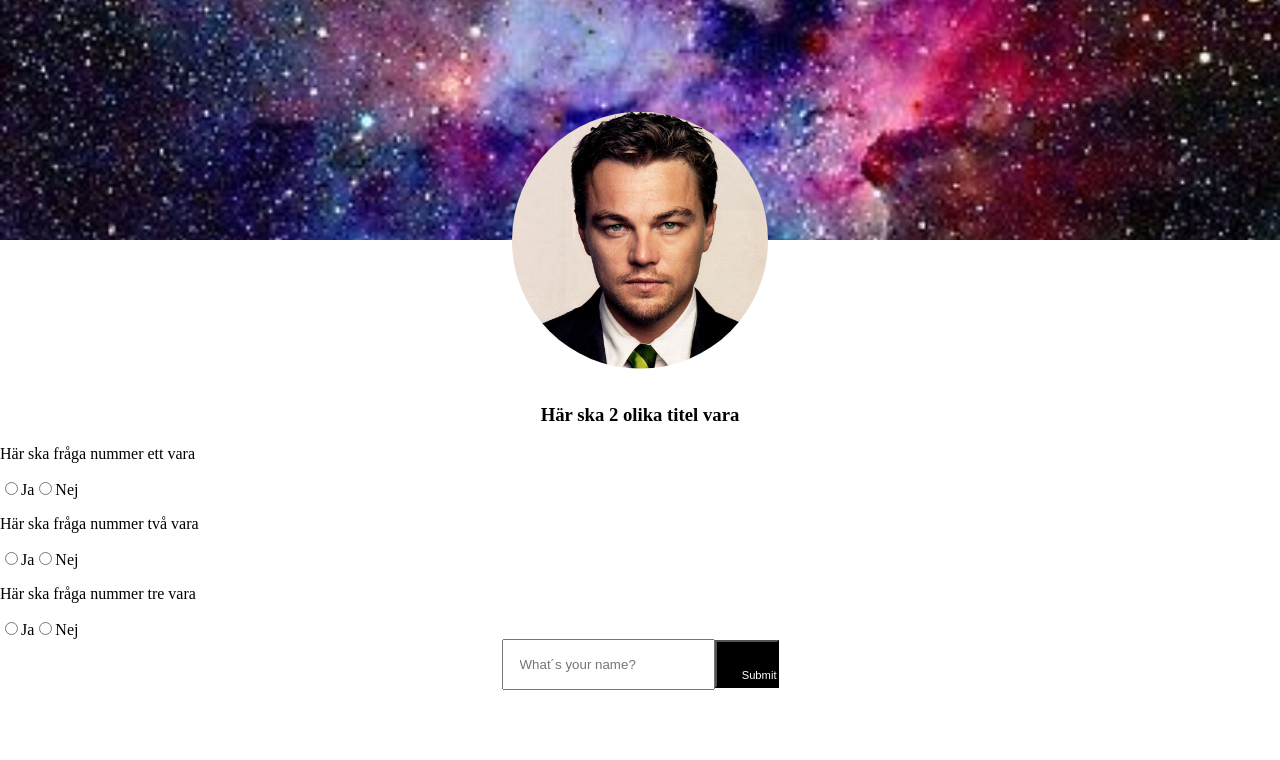
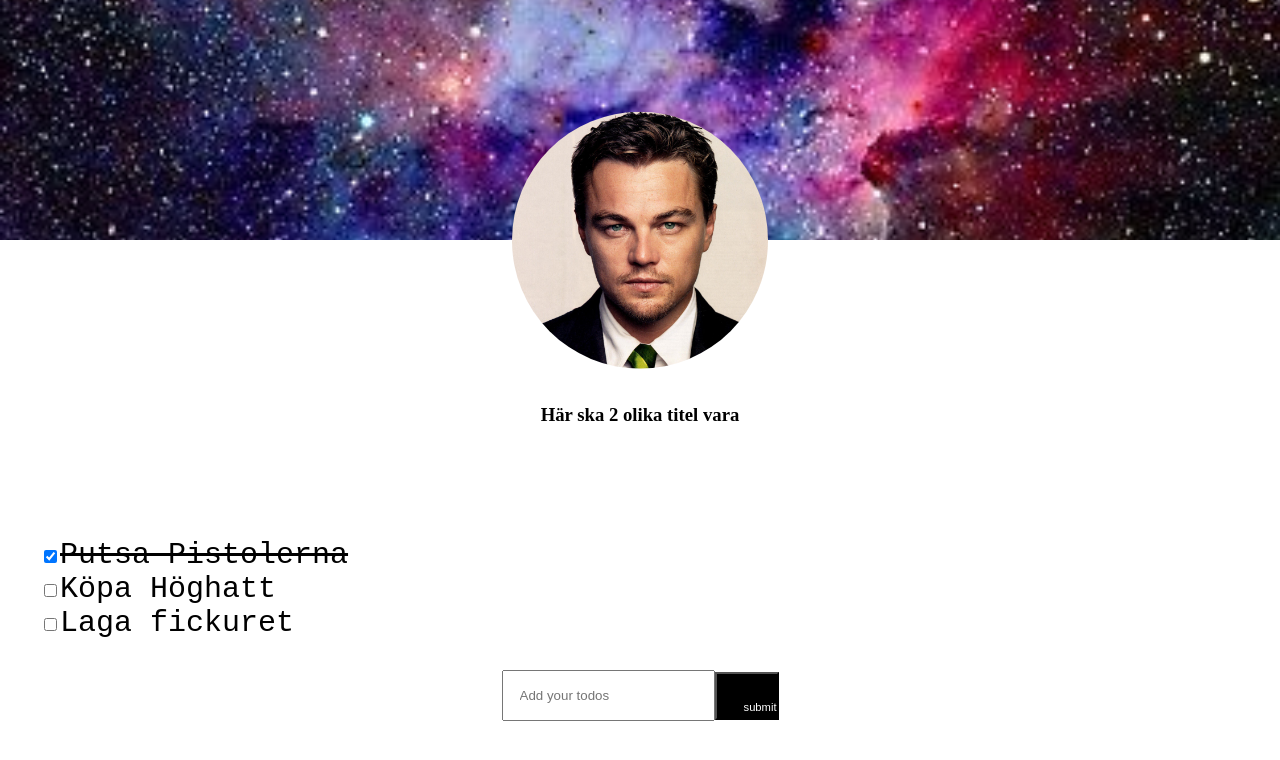
Before and after one commit to 1974pontus/R-U-CHORE, a React (Create React App) app: page /profile-view in a window 1280 px wide. Shown: the top 760 px of the page. Built offline with nearby package versions, Linux system fonts and the light colour scheme.

Commit message:
Routeter

```diff
--- a/src/components/App.tsx
+++ b/src/components/App.tsx
@@ -1,4 +1,5 @@
 import React from "react";
+import { BrowserRouter } from 'react-router-dom'
 import Layout from "./Layout"
 
 
@@ -6,10 +7,10 @@ import Layout from "./Layout"
 
 const App = () => {
   return (
-  <div>
+  <BrowserRouter>
     <Layout />
 
-  </div>
+  </BrowserRouter>
   )
 };
 
--- a/src/components/Layout.tsx
+++ b/src/components/Layout.tsx
@@ -32,11 +32,6 @@ const Layout = () => {
         <Header imageSrc={require('../img/space.jpg')} alt='stardust in space'/>
         <Title name="Här ska 2 olika titel vara"/>
         <MainView onProfilSelected={handleProfileSelected}/>
-        <div style={todolist}>
-          {/* <ProfileView /> */}
-          </div>
-         <div style={marginbottom}>.</div>
-
       </div>
     );
   };
--- a/src/components/ViewContainer/MainView.tsx
+++ b/src/components/ViewContainer/MainView.tsx
@@ -1,5 +1,7 @@
 import React from 'react';
+import { Switch, Route } from 'react-router-dom';
 import QuestionForm from "./QuestionForm";
+import ProfileView from './ProfileView';
 
 
 interface Props {
@@ -9,13 +11,17 @@ interface Props {
 const MainView = (props: Props) => {
 
 
-return (
-    <React.Fragment>
-    <QuestionForm onSubmit={props.onProfilSelected}/>
-
-
-    </React.Fragment>
-)
+    return (
+        <Switch>
+            <Route exact path="/">
+                <QuestionForm onSubmit={props.onProfilSelected}/>
+            </Route>
+            <Route path="/profile-view">
+                <ProfileView/>
+            </Route>
+            {/* //ett sista alternativ, om ingen av dessa ska väljas. lägg in vad som ska visas här */}
+        </Switch>
+    )
 }
 
 export default MainView
--- a/src/components/ViewContainer/QuestionForm.tsx
+++ b/src/components/ViewContainer/QuestionForm.tsx
@@ -1,4 +1,5 @@
 import React, { FormEvent } from "react";
+import { Redirect } from 'react-router-dom'
 import { CSSProperties } from "react";
 import FormField from "./FormField";
 
@@ -9,12 +10,11 @@ interface Props {
 }
 
 interface State {
-
   question1?: boolean;
   question2?: boolean;
   question3?: boolean;
-
   name: string;
+  shouldRedirect: boolean;
 }
 
 class QuestionForm extends React.Component<Props, State> {
@@ -22,7 +22,8 @@ class QuestionForm extends React.Component<Props, State> {
     super(props)
 
     this.state = {
-      name: ""
+      name: "",
+      shouldRedirect: false
     }
   }
   handleOnSubmit = (e: FormEvent) => {
@@ -32,10 +33,16 @@ class QuestionForm extends React.Component<Props, State> {
     console.log(this.state)
     //TODO: Ta reda på vem man blev
     this.props.onSubmit("leo")
+    this.setState({ shouldRedirect: true })
   };
 
 
   render() {
+    if (this.state.shouldRedirect) {
+      return <Redirect to="/profile-view"/>
+    }
+
+
     return (
       <form onSubmit={this.handleOnSubmit}>
         <p>Här ska fråga nummer ett vara</p>
```
